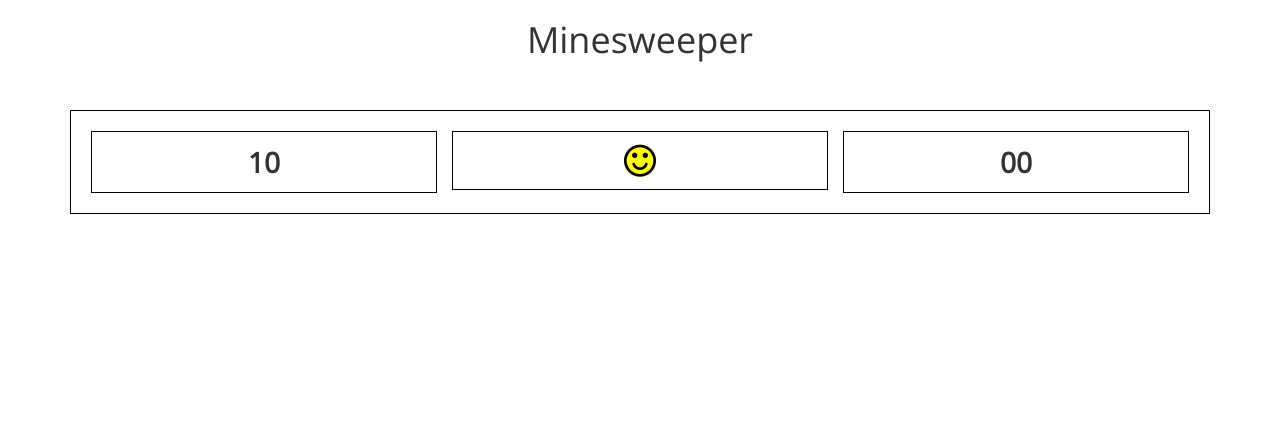
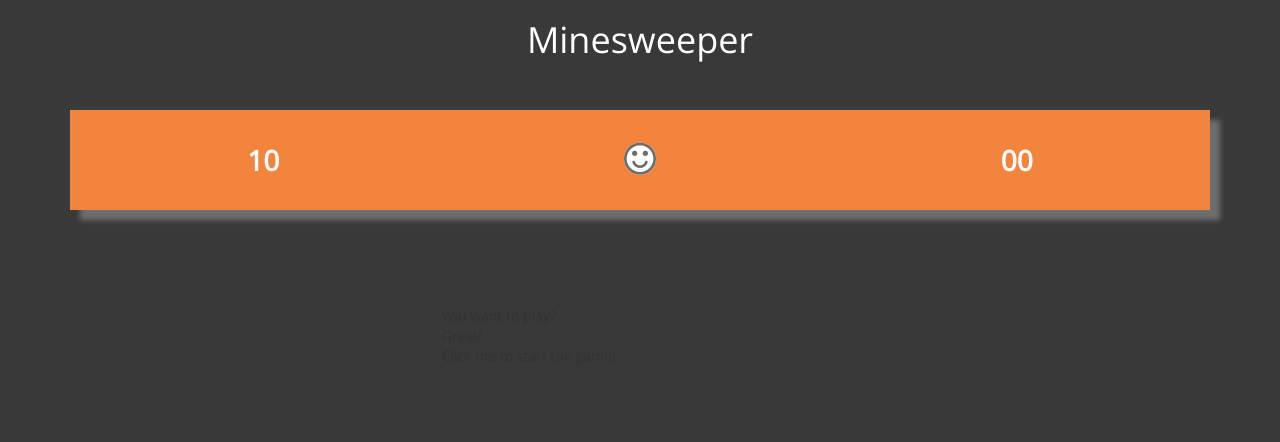
Before and after one commit to mocivnik10/minolovec, a PHP site: page /index.html in a window 1280 px wide. Shown: the top 442 px of the page. Run offline with PHP 8.4, Linux system fonts and the light colour scheme; some libraries are stand-ins or nearby versions.

Commit message:
Updated design

```diff
--- a/assets/css/style.css
+++ b/assets/css/style.css
@@ -1,6 +1,17 @@
 body#my_body {
 	font-family: 'Open Sans', sans-serif;
+	background-color: #393939;
 }
+
+/*
+COLORS
+Main: #393939
+Orange: #FF5A09
+Orange2: #F3843E
+Orange3: #FF9900
+Grey: #6E6E6E
+*/
+
 
 /*--------- Margin and Paddings shortcuts ---------*/
 .mt-s {margin-top: 20px;}
@@ -21,18 +32,24 @@ body#my_body {
 
 /*--------- Table for the game ---------*/
 .minesweeper_field_table, td, th {
-  border: 1px solid black;
+  /*border: 1px solid black;*/
   margin: 0 auto;
 }
 .minesweeper_field_table td {
+	border-radius: 50%;
+	box-shadow: 5px 5px 2px #6E6E6E;
   height: 49px;
   width: 49px;
+	color: #F3843E;
+	-ms-transform: rotate(45deg);
+  -webkit-transform: rotate(45deg);
+  transform: rotate(45deg);
 }
 .table-element {
 	visibility: hidden;
 }
 .table-background {
-	background-color: lightblue;
+	background-color: #F3843E;
 }
 
 
@@ -40,10 +57,17 @@ body#my_body {
 
 /*--------- icons ---------*/
 .fa-circle {
-  color: yellow !important;
+  color: white !important;
 }
 .fa-inverse {
-  color: black !important;
+  color: #6E6E6E !important;
+}
+.fa-flag {
+	color: white;
+	padding-left: 10px;
+}
+.fa-bomb {
+	color: white;
 }
 /*--------- end ---------*/
 
@@ -55,16 +79,28 @@ body#my_body {
   margin: 0;
 }
 .game_header {
-  border: 1px solid black;
+  /*border: 1px solid black;*/
+	background-color: #F3843E;
+	color: white;
+	box-shadow: 10px 10px 5px #6E6E6E;
   padding: 20px;
 }
 .smiley_box {
-	border: 1px solid black;
+	/*border: 1px solid black;*/
 	padding: 10px;
 }
 .counter_boxes {
-  border: 1px solid black;
+  /*border: 1px solid black;*/
   padding: 10px;
   font-size: 28px;
 }
+.main-header {
+	color: white;
+}
+#tableWrapper {
+	-ms-transform: rotate(7deg);
+	-webkit-transform: rotate(7deg);
+	transform: rotate(-45deg);
+	margin-top: 75px;
+}
 /*--------- end ---------*/
--- a/assets/js/custom.js
+++ b/assets/js/custom.js
@@ -256,7 +256,7 @@ function gameLogic() {
       // Ce je kliknjeno polje bomba: Odkrij polje, ga pobarvaj rdece, Ustavi timer, Ter koncaj igro - prikazi modal window
       $(this).removeClass('table-background');
       $(this).find("span").removeClass('table-element');
-      $(this).css('background-color', 'red');
+      $(this).css('background-color', '#FF5A09');
       $("#seconds").timer("pause");
       $('#gameOverModal').modal('show');
     } else if (gameFieldArray[x][y] == "number") {
@@ -379,6 +379,7 @@ function revealGame() {
       var tmpField = $("#" + (i) + "_" + (j));
       tmpField.removeClass('table-background');
       tmpField.find("span").removeClass('table-element');
+      tmpField.find('.flag-field-selector').remove();
     }
   }
 }
--- a/index.html
+++ b/index.html
@@ -15,7 +15,7 @@
   </head>
   <body id="my_body">
     <section id="header">
-      <h1 class="text-center">Minesweeper</h1>
+      <h1 class="text-center main-header">Minesweeper</h1>
     </section>
     <section id="main_content" class="container mt-m">
       <div class="row">
@@ -47,6 +47,15 @@
         </div>
         <div class="col-md-4"></div>
       </div>
+    </section>
+    <section id="want_to_play">
+      <div class="col-md-4"></div>
+      <div class="col-md-4">
+        You want to play?<br>
+        Great!<br>
+        Click me to start the game!
+      </div>
+      <div class="col-md-4"></div>
     </section>
     <!-- Modal window kadar je igre konec -->
     <div class="modal fade" id="gameOverModal" role="dialog">
```
